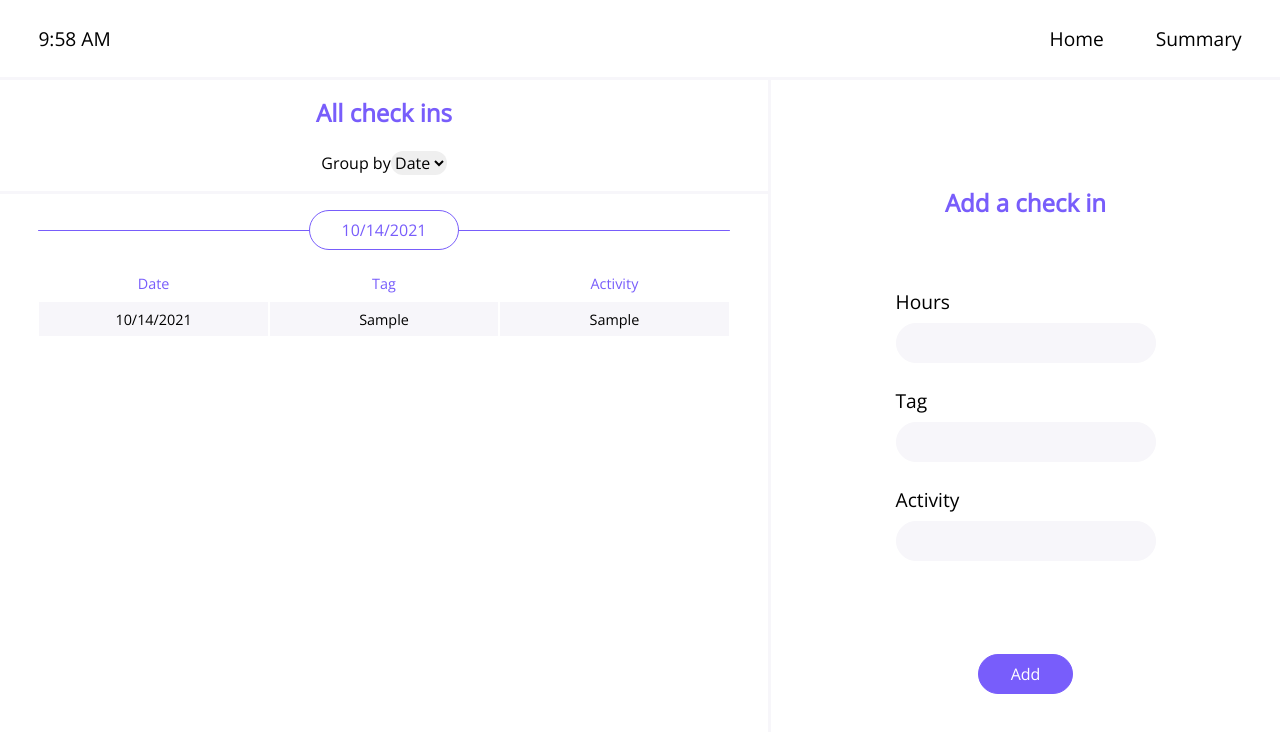
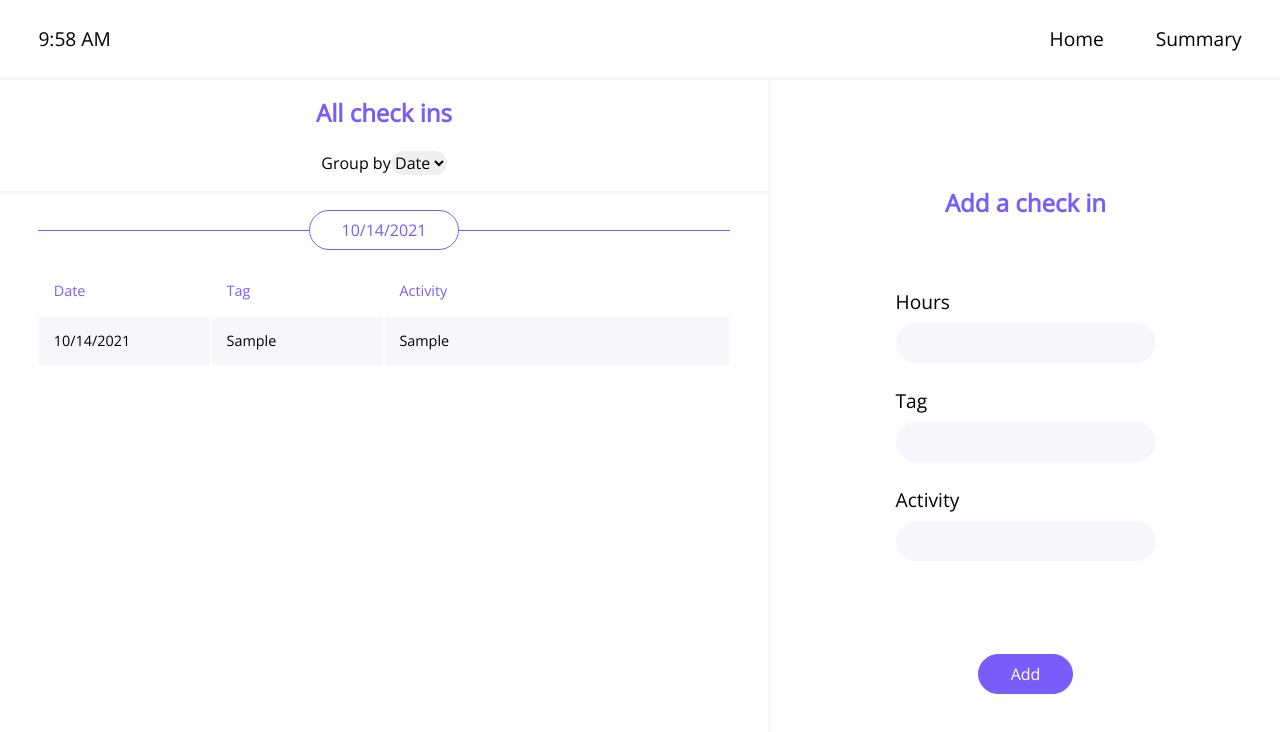
Before and after one commit to jason-nn/time-tracking, a React (Create React App) app: page / in a window 1280 px wide. Both pictures are taken after typing "5", "Sample", "Sample" into the empty fields and a click on the button "Add". Shown: the top 732 px of the page. Built offline with nearby package versions, Linux system fonts and the light colour scheme.

Commit message:
css edits

```diff
--- a/src/index.css
+++ b/src/index.css
@@ -181,7 +181,7 @@ select:focus {
     display: flex;
     flex-direction: column;
     align-items: center;
-    padding-bottom: 100px;
+    padding-bottom: 50px;
 }
 
 .GroupHeader {
@@ -214,15 +214,15 @@ select:focus {
 .GroupedCheckin {
     width: 90%;
     display: grid;
-    grid-template-columns: 1fr 1fr 1fr;
+    grid-template-columns: 1fr 1fr 2fr;
     grid-template-rows: auto;
 }
 
 .GroupedCheckin span {
     background-color: #f7f6fa;
     border: 1.5px solid white;
-    padding: 0.5em;
-    text-align: center;
+    padding: 1em;
+    text-align: left;
     font-size: 0.9rem;
 }
 
```
